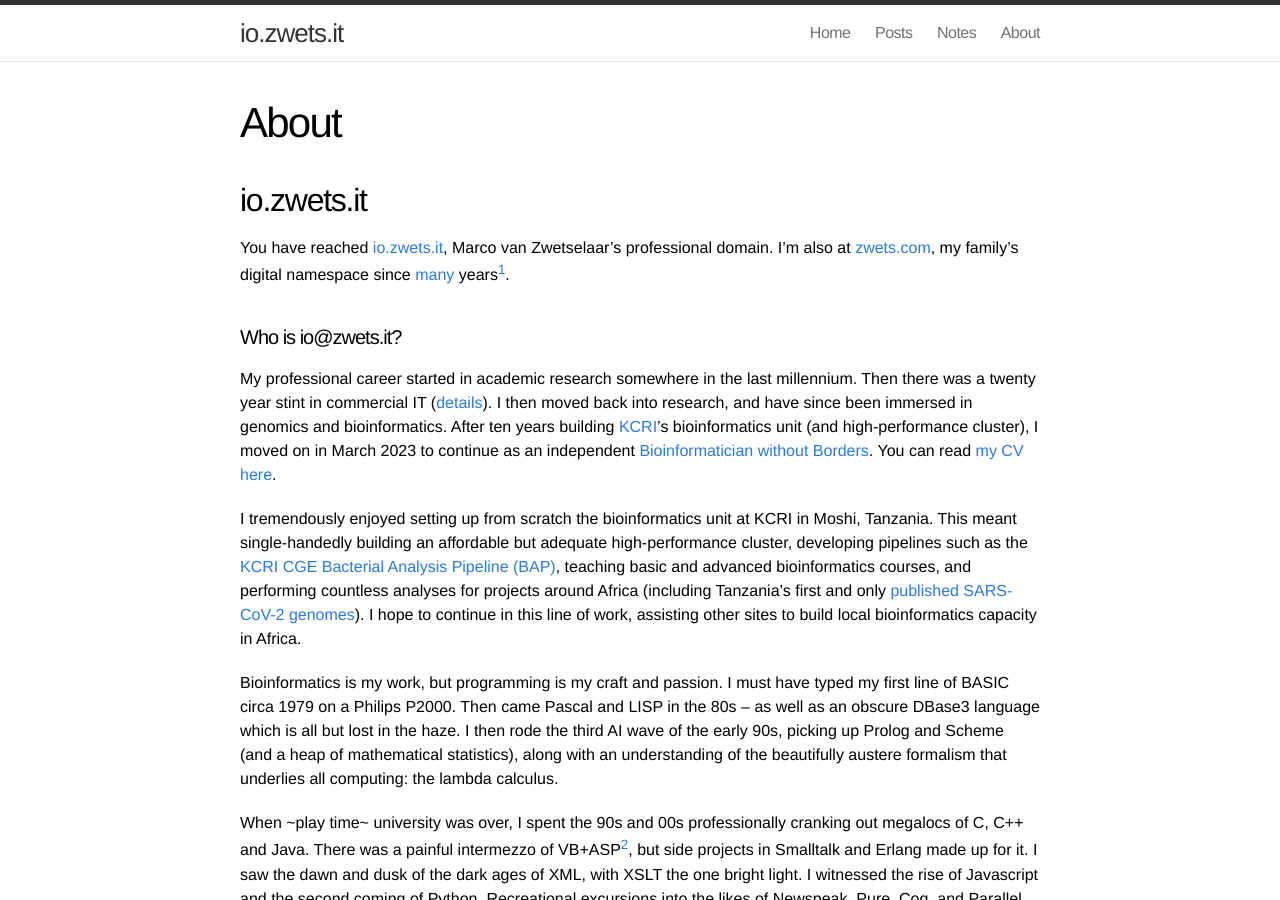
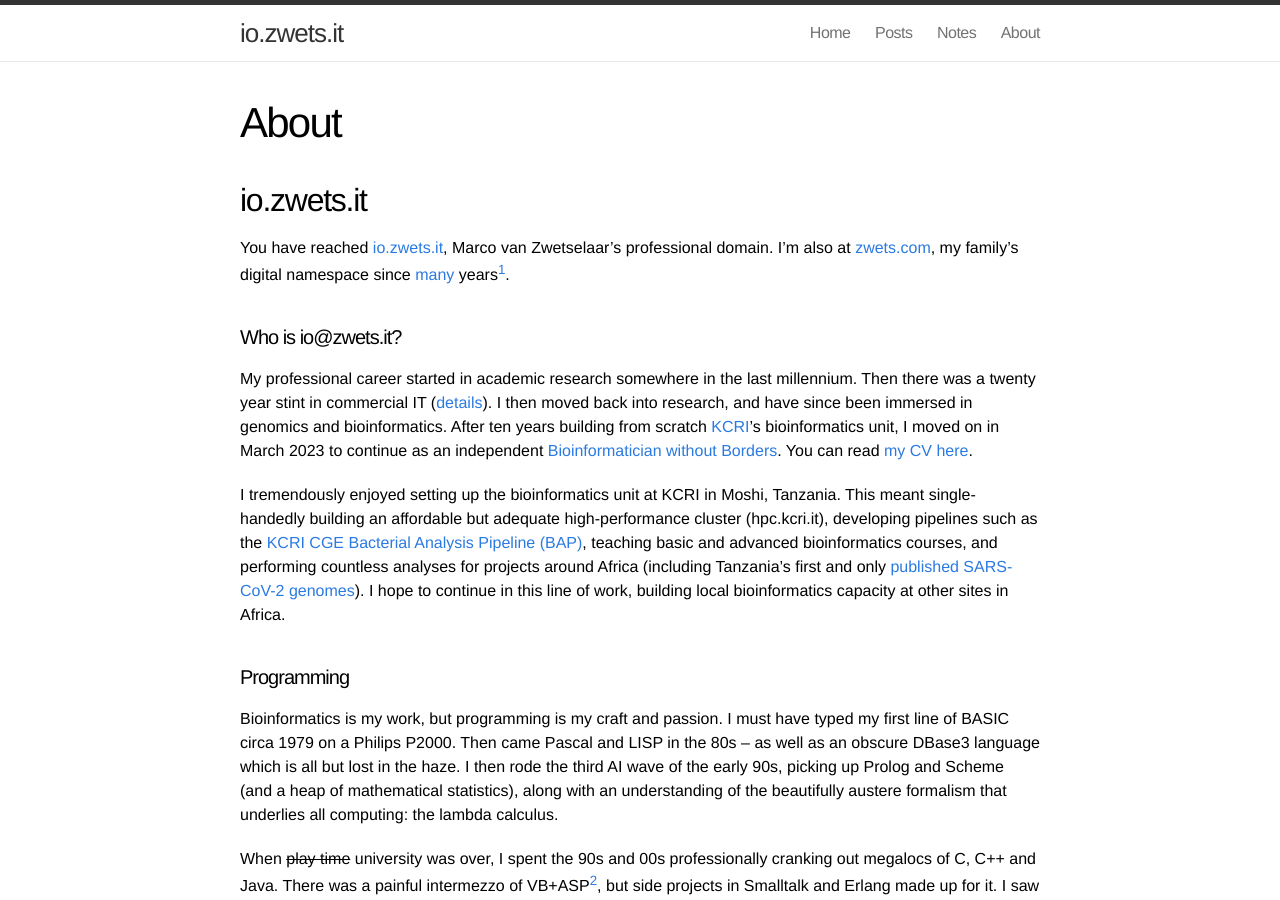
Before and after one commit to zwets/zwets.github.io, a Jekyll site: the page built from about.md, in a window 1280 px wide and 900 px high. Built offline with Jekyll 4.4.1, drawn with Linux system fonts in a browser that asks for light colours.

Commit message:
Fix formatting

```diff
--- a/about.md
+++ b/about.md
@@ -11,17 +11,19 @@
 
 #### Who is io@zwets.it?
 
-My professional career started in academic research somewhere in the last millennium.  Then there was a twenty year stint in commercial IT (<a href="http://tz.linkedin.com/in/zwets">details</a>).  I then moved back into research, and have since been immersed in genomics and bioinformatics.  After ten years building [KCRI](https://www.kcri.ac.tz)'s bioinformatics unit (and high-performance cluster), I moved on in March 2023 to continue as an independent [Bioinformatician without Borders](http://io.zwets.it/2023/03/01/bioinformatician-without-borders).  You can read [my CV here](cv.pdf).
+My professional career started in academic research somewhere in the last millennium.  Then there was a twenty year stint in commercial IT (<a href="http://tz.linkedin.com/in/zwets">details</a>).  I then moved back into research, and have since been immersed in genomics and bioinformatics.  After ten years building from scratch [KCRI](https://www.kcri.ac.tz)'s bioinformatics unit, I moved on in March 2023 to continue as an independent [Bioinformatician without Borders](http://io.zwets.it/2023/03/01/bioinformatician-without-borders).  You can read [my CV here](cv.pdf).
 
-I tremendously enjoyed setting up from scratch the bioinformatics unit at KCRI in Moshi, Tanzania.  This meant single-handedly building an affordable but adequate high-performance cluster, developing pipelines such as the [KCRI CGE Bacterial Analysis Pipeline (BAP)](https://github.com/kcri-tz/kcri-cge-bap), teaching basic and advanced bioinformatics courses, and performing countless analyses for projects around Africa (including Tanzania's first and only [published SARS-CoV-2 genomes](https://doi.org/10.3389/fmed.2022.1034682)).  I hope to continue in this line of work, assisting other sites to build local bioinformatics capacity in Africa.
+I tremendously enjoyed setting up the bioinformatics unit at KCRI in Moshi, Tanzania.  This meant single-handedly building an affordable but adequate high-performance cluster (hpc.kcri.it), developing pipelines such as the [KCRI CGE Bacterial Analysis Pipeline (BAP)](https://github.com/kcri-tz/kcri-cge-bap), teaching basic and advanced bioinformatics courses, and performing countless analyses for projects around Africa (including Tanzania's first and only [published SARS-CoV-2 genomes](https://doi.org/10.3389/fmed.2022.1034682)).  I hope to continue in this line of work, building local bioinformatics capacity at other sites in Africa.
+
+#### Programming
 
 Bioinformatics is my work, but programming is my craft and passion.  I must have typed my first line of BASIC circa 1979 on a Philips P2000.  Then came Pascal and LISP in the 80s -- as well as an obscure DBase3 language which is all but lost in the haze.  I then rode the third AI wave of the early 90s, picking up Prolog and Scheme (and a heap of mathematical statistics), along with an understanding of the beautifully austere formalism that underlies all computing: the lambda calculus.
 
-When ~play time~ university was over, I spent the 90s and 00s professionally cranking out megalocs of C, C++ and Java.  There was a painful intermezzo of VB+ASP[^2], but side projects in Smalltalk and Erlang made up for it.  I saw the dawn and dusk of the dark ages of XML, with XSLT the one bright light.  I witnessed the rise of Javascript and the second coming of Python.  Recreational excursions into the likes of Newspeak, Pure, Coq, and Parallel Brainfuck kept me sharp. In short, I have a thing with programming.
+When ~~play time~~ university was over, I spent the 90s and 00s professionally cranking out megalocs of C, C++ and Java.  There was a painful intermezzo of VB+ASP[^2], but side projects in Smalltalk and Erlang made up for it.  I saw the dawn and dusk of the dark ages of XML, with XSLT the one bright light.  I witnessed the rise of Javascript and the second coming of Python.  Recreational excursions into the likes of Newspeak, Pure, Coq, and Parallel Brainfuck kept me sharp. In short, I have a thing with programming.
 
 My current day-to-day languages are Bash/GNU, Python, C++ and (reluctantly) R.  Haskell is my favourite programming language, by far.  I'm open to programming assignments, provided they don't involve front-end work and can be done with open source tools on Linux.  I don't take well to code bloat.
 
-#### Why *io*@zwets.it?
+#### Why **io**@zwets.it?
 
 I started this site when GitHub enabled personal domains for github.io pages.  I already owned zwets.it, the <strong>io</strong> stuck, and so it became io.zwets.it.  Apart from the geeky pun, ask any Italian why I/O makes sense.
 
```
